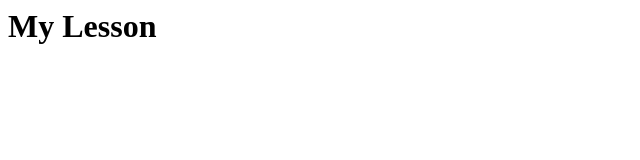
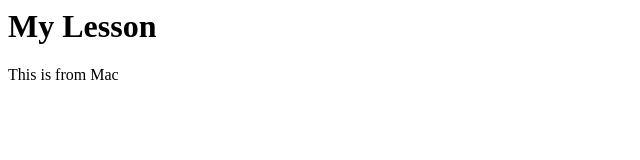
Before and after one commit to SamilDavarovic/demo-repo, a plain HTML site: page index.html in a window 1280 px wide. Shown: the full height of the page, 0-640 px from the left. Drawn offline with Linux system fonts and the light colour scheme.

Commit message:
Testing Mac

```diff
--- a/index.html
+++ b/index.html
@@ -1 +1,2 @@
 <h1>My Lesson</h1>
+<p>This is from Mac</p>
```
Also changed, not shown: 1 other file.
